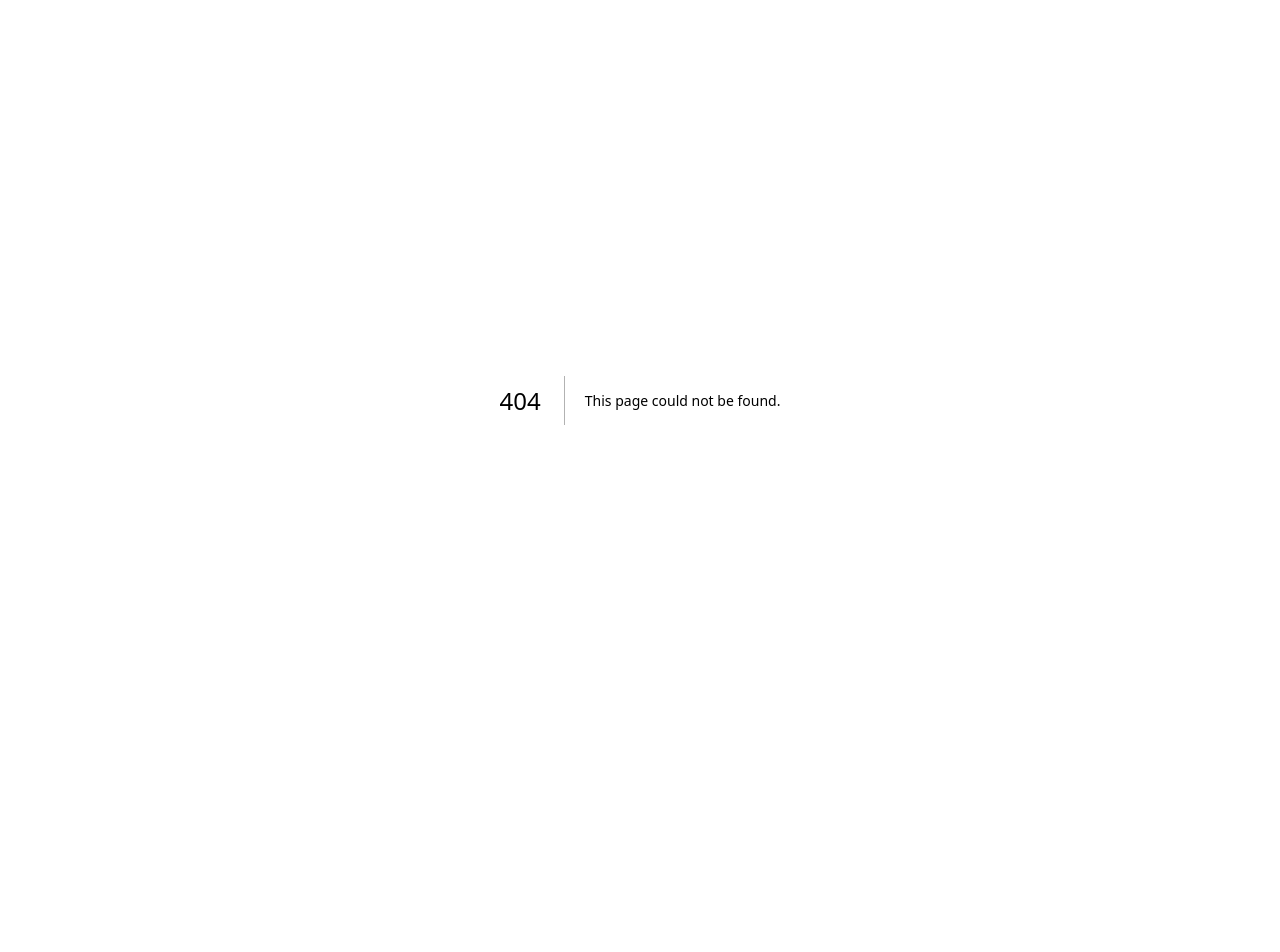
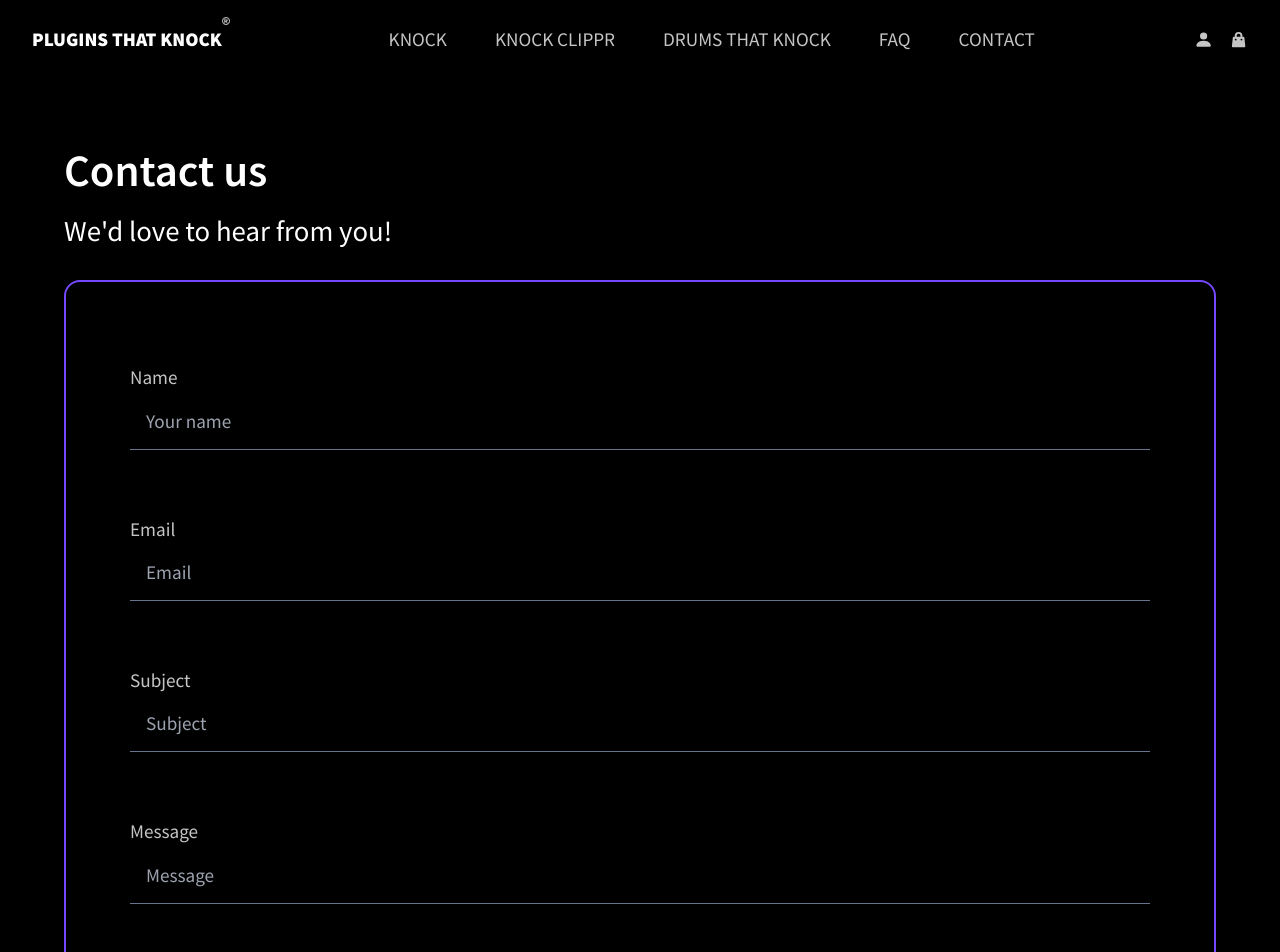
Before and after one commit to DreamEcho100/knock, a Next.js app: page /contact-us in a window 1280 px wide. Before the commit this address had no page. Shown: the top 952 px of the page. Before the commit the page ends 800 px from the top, so only its background shows below. Built offline with nearby package versions, Linux system fonts and the light colour scheme.

Commit message:
Finishing 'contact-us' page

```diff
--- a/components/layouts/Default.tsx
+++ b/components/layouts/Default.tsx
@@ -21,7 +21,7 @@
     { href: '/', text: 'knock clippr' },
     { href: '/drums-that-knock', text: 'drums that knock' },
     { href: '/', text: 'faq' },
-    { href: '/', text: 'contact' },
+    { href: '/contact-us', text: 'contact' },
   ]
 
   return (
--- a/components/screens/Home/sections/LatestSamples/index.tsx
+++ b/components/screens/Home/sections/LatestSamples/index.tsx
@@ -1,4 +1,5 @@
 import Button from '@components/shared/core/Button'
+import ProductBasicCard from '@components/shared/core/Card/product/default'
 import Image from 'next/image'
 
 const Card = ({
@@ -62,6 +63,7 @@
                   alt: '',
                 },
                 title: 'Drums That Knock Vol. 9',
+                id: 'drums-that-knock-vol-9',
               },
               {
                 image: {
@@ -69,9 +71,14 @@
                   alt: '',
                 },
                 title: 'Drums That Knock Vol. 9',
+                id: 'drums-that-knock-vol-9',
               },
             ].map((item, index) => (
-              <Card key={index} {...item} />
+              <ProductBasicCard
+                key={index}
+                link={{ children: item.title, href: `/products/${item.id}` }}
+                {...item}
+              />
             ))}
           </div>
         </div>
--- /dev/null
+++ b/components/shared/core/FormInput/index.tsx
@@ -0,0 +1,68 @@
+import {
+  Dispatch,
+  HTMLAttributes,
+  InputHTMLAttributes,
+  SetStateAction,
+  useId,
+} from 'react'
+
+type TName<T> = keyof T
+
+interface IProps<T>
+  extends Omit<InputHTMLAttributes<HTMLInputElement>, 'name'> {
+  values: T
+  handleOnChange?: (prev: T) => T
+  setValues: Dispatch<SetStateAction<T>>
+  name: TName<T>
+  // value: T[TName<T>]
+  spanTitleProps?: HTMLAttributes<HTMLSpanElement>
+  labelContainerProps?: HTMLAttributes<HTMLSpanElement>
+}
+
+const FormInput = <T,>({
+  name,
+  setValues,
+  value,
+  values,
+  handleOnChange,
+  labelContainerProps = {},
+  spanTitleProps,
+  ...inputProps
+}: IProps<T>) => {
+  const formInputId = useId()
+
+  return (
+    <label
+      {...labelContainerProps}
+      htmlFor={`email-${formInputId}`}
+      className={`flex flex-col ${labelContainerProps.className || ''}`}
+    >
+      {spanTitleProps && <span {...spanTitleProps} />}
+      <input
+        {...inputProps}
+        name={name.toString()}
+        onChange={(event) => {
+          setValues(
+            handleOnChange ||
+              ((prev) => ({
+                ...prev,
+                [name]:
+                  event.target.type === 'date'
+                    ? event.target.valueAsDate
+                    : event.target.type === 'number'
+                    ? event.target.valueAsNumber
+                    : event.target.value,
+              })),
+          )
+        }}
+        value={(values[name] as string | undefined) || ''}
+        id={`email-${formInputId}`}
+        className="w-full bg-transparent px-4 py-3 border-b border-b-slate-500 outline-none
+					transition-all duration-150
+					focus:border-b-slate-700"
+      />
+    </label>
+  )
+}
+
+export default FormInput
--- a/package.json
+++ b/package.json
@@ -22,7 +22,7 @@
     "tiny-slider-react": "^0.5.6"
   },
   "devDependencies": {
-    "@types/node": "18.11.7",
+    "@types/node": "^18.11.8",
     "@types/react": "18.0.24",
     "@types/react-dom": "18.0.8",
     "@types/tiny-slider-react": "^0.3.4",
--- /dev/null
+++ b/pages/contact-us.tsx
@@ -0,0 +1,73 @@
+import DefaultLayout from '@components/layouts/Default'
+import Button from '@components/shared/core/Button'
+import FormInput from '@components/shared/core/FormInput'
+import { useState } from 'react'
+
+const ContactUsPage = () => {
+  const [formValues, setFormValues] = useState({
+    name: '',
+    email: '',
+    subject: '',
+    message: '',
+  })
+
+  return (
+    <DefaultLayout>
+      <section className="bg-primary-1 p-8 sm:p-16">
+        <div className="section-content">
+          <header className="flex flex-col gap-4 text-text-primary-1">
+            <h1 className="text-h2 font-semibold">Contact us</h1>
+            <p className="text-h3">We&apos;d love to hear from you!</p>
+          </header>
+
+          <form className="flex flex-col items-center sm:items-start gap-16 my-8 border-[0.125rem] border-bg-secondary-1 p-8 sm:px-16 sm:py-20 rounded-2xl">
+            <FormInput
+              spanTitleProps={{ children: 'Name', className: 'capitalize' }}
+              labelContainerProps={{ className: 'w-full' }}
+              placeholder="Your name"
+              values={formValues}
+              setValues={setFormValues}
+              name="name"
+              required
+              minLength={3}
+            />
+            <FormInput
+              spanTitleProps={{ children: 'Email', className: 'capitalize' }}
+              labelContainerProps={{ className: 'w-full' }}
+              placeholder="Email"
+              values={formValues}
+              setValues={setFormValues}
+              name="email"
+              required
+              minLength={3}
+              type="email"
+            />
+            <FormInput
+              spanTitleProps={{ children: 'Subject', className: 'capitalize' }}
+              labelContainerProps={{ className: 'w-full' }}
+              placeholder="Subject"
+              values={formValues}
+              setValues={setFormValues}
+              name="subject"
+              required
+              minLength={3}
+            />
+            <FormInput
+              spanTitleProps={{ children: 'Message', className: 'capitalize' }}
+              labelContainerProps={{ className: 'w-full' }}
+              placeholder="Message"
+              values={formValues}
+              setValues={setFormValues}
+              name="message"
+              required
+              minLength={3}
+            />
+            <Button>Submit</Button>
+          </form>
+        </div>
+      </section>
+    </DefaultLayout>
+  )
+}
+
+export default ContactUsPage
--- a/styles/globals.css
+++ b/styles/globals.css
@@ -16,8 +16,18 @@
 	text-decoration: none;
 }
 
-* {
+*,
+*::before,
+*::after {
+	margin: 0;
+	padding: 0;
 	box-sizing: border-box;
+}
+
+label,
+button,
+select {
+	cursor: pointer;
 }
 
 @media (prefers-color-scheme: dark) {
--- a/utils/core/tailwind.ts
+++ b/utils/core/tailwind.ts
@@ -1,5 +1,5 @@
 const buttonDefault =
-	() => `w-fit px-8 rounded-3xl text-white bg-secondary-1 font-semibold text-[1rem] outline-none
+	() => `w-fit px-8 py-1 rounded-3xl text-white bg-secondary-1 font-semibold outline-none
 duration-300 transition-all
 hover:bg-purple-800
 focus:ring focus:ring-bg-secondary-1`;
```
Also changed, not shown: 1 other file (tests, documents, lock files or other folders).
